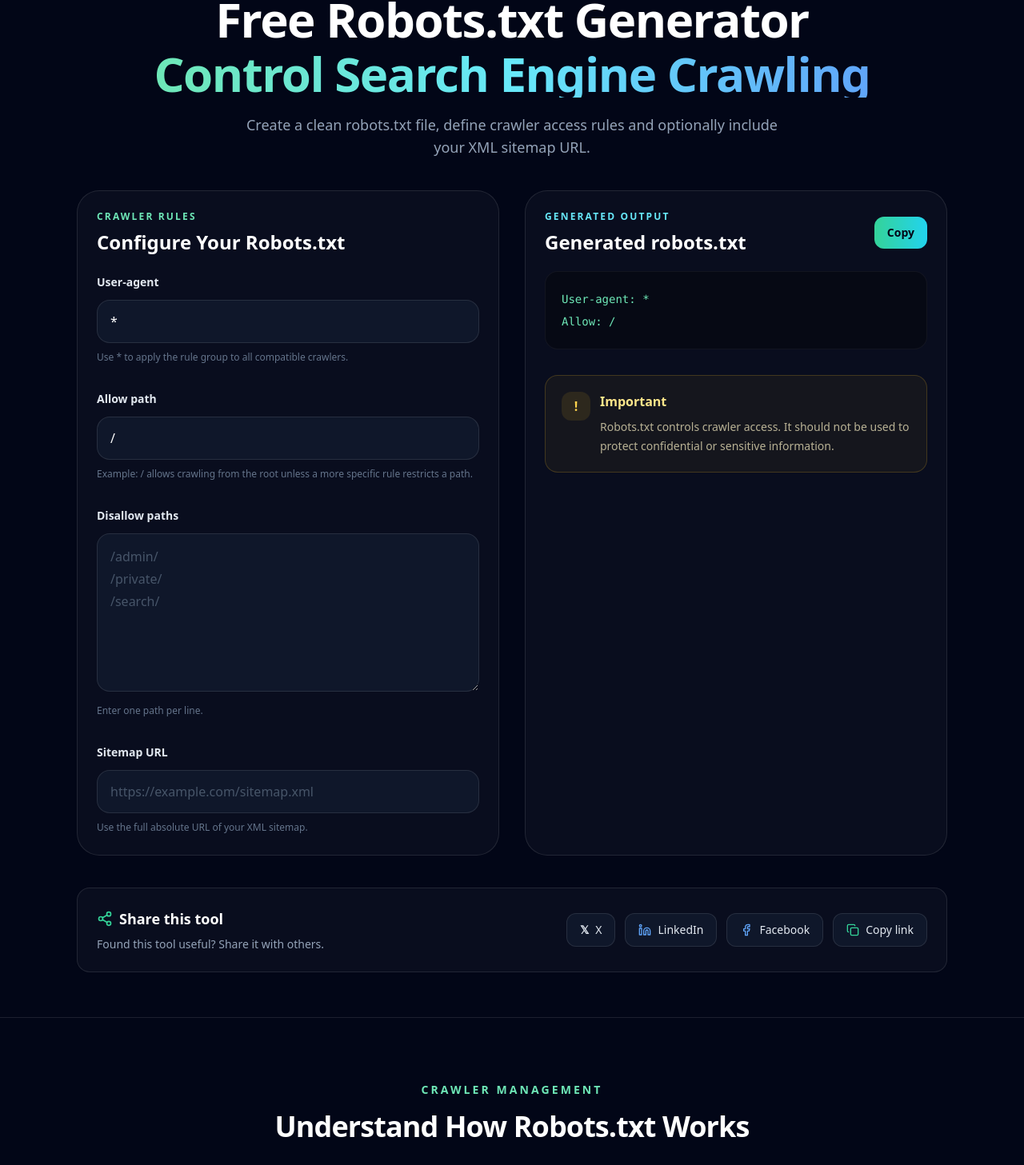
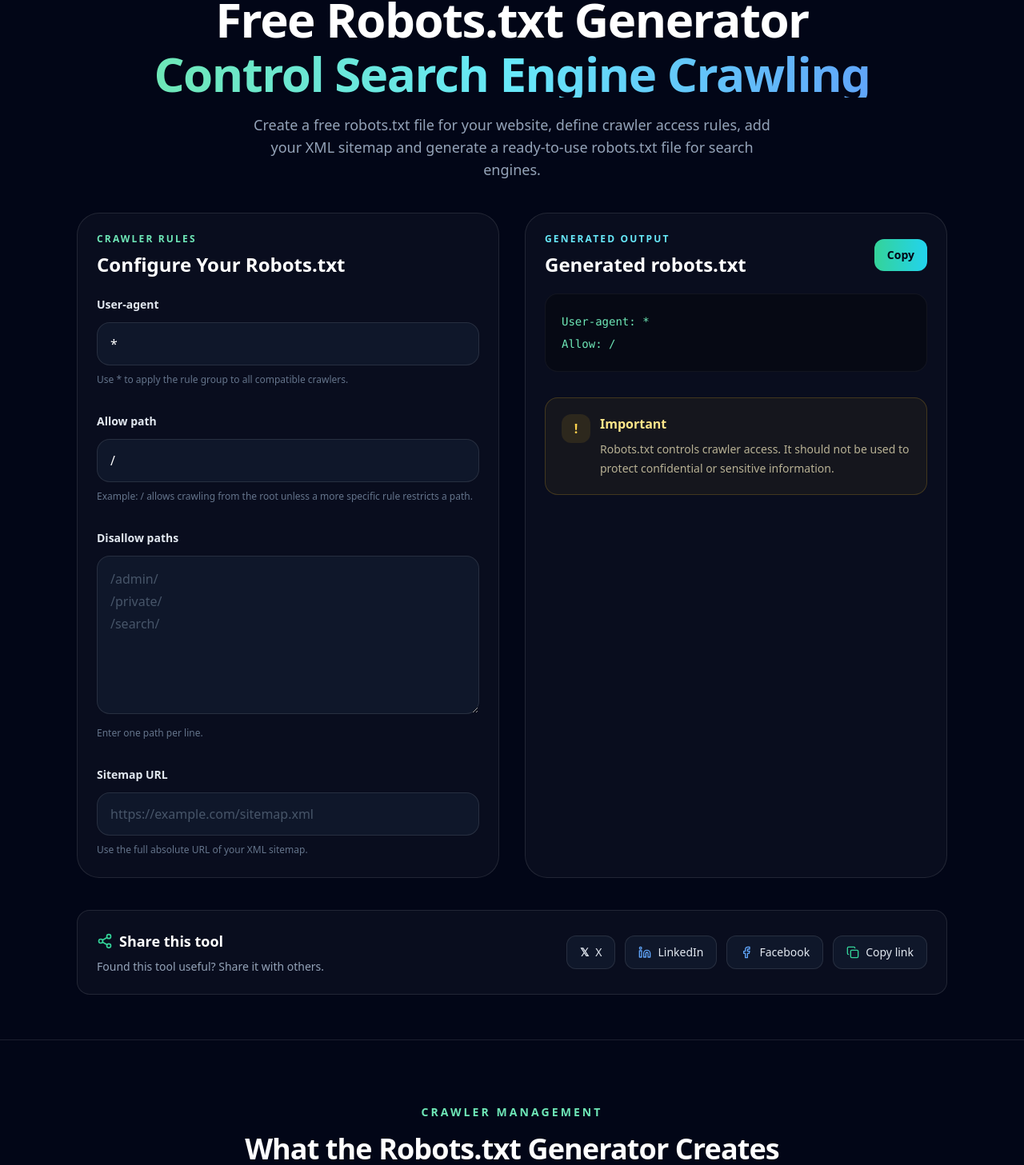
Before and after one commit to mouh1992ara/lifeseos-app, a Next.js app: page /tools/robots-txt-generator in a window 1280 px wide. Shown: the part 229-1686 px from the top of the page at 80% size. Built offline with nearby package versions, Linux system fonts and the light colour scheme; no server answers.

Commit message:
Improve Robots.txt Generator search targeting

```diff
--- a/app/tools/robots-txt-generator/page.tsx
+++ b/app/tools/robots-txt-generator/page.tsx
@@ -174,10 +174,11 @@ export default function RobotsTxtGeneratorPage() {
           </h1>
 
           <p className="mx-auto mt-5 max-w-2xl text-base leading-7 text-slate-400 sm:text-lg">
-            Create a clean robots.txt file,
-            define crawler access rules and
-            optionally include your XML sitemap
-            URL.
+            Create a free robots.txt file for your
+            website, define crawler access rules,
+            add your XML sitemap and generate a
+            ready-to-use robots.txt file for
+            search engines.
           </p>
 
         </div>
@@ -383,7 +384,7 @@ export default function RobotsTxtGeneratorPage() {
             </p>
 
             <h2 className="mt-4 text-3xl font-bold tracking-tight sm:text-4xl">
-              Understand How Robots.txt Works
+              What the Robots.txt Generator Creates
             </h2>
 
             <p className="mt-5 leading-8 text-slate-400">
```
